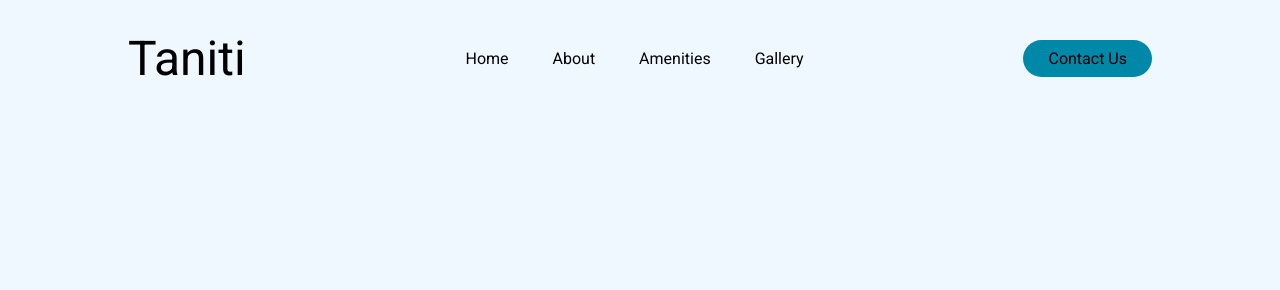
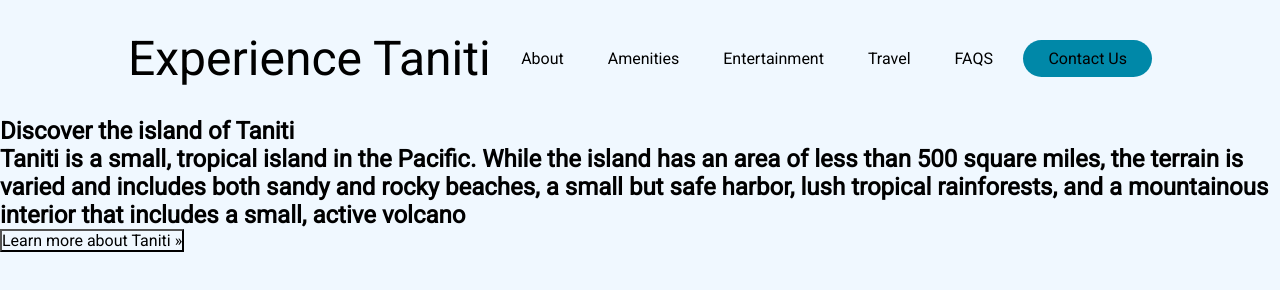
Before and after one commit to HcoSteven/taniti, a plain HTML site: page index.html in a window 1280 px wide. Drawn offline with Linux system fonts and the light colour scheme.

Commit message:
major commit

```diff
--- a/index.html
+++ b/index.html
@@ -9,25 +9,39 @@
 </head>
 <body>
     <header>
-        <a class="logo" href="#">Taniti</a>
+        <a class="logo" href="index.html">Experience Taniti</a>
         <nav>
             <ul class="nav_links">
                 <li>
-                    <a href="#">Home</a>
+                    <a href="about.html">About</a>
                 </li>
                 <li>
-                    <a href="#">About</a>
+                    <a href="amenities.html">Amenities</a>
                 </li>
                 <li>
-                    <a href="#">Amenities</a>
+                    <a href="entertainment.html">Entertainment</a>
                 </li>
                 <li>
-                    <a href="#">Gallery</a>
+                    <a href="travel.html">Travel</a>
+                </li>
+                <li>
+                    <a href="faqs.html">FAQS</a>
                 </li>
             </ul>
         </nav>
-        <a class="contact" href="#"><button>Contact Us</button></a>
+        <a class="contact" href="contact.html"><button>Contact Us</button></a>
     </header>
+
+    <section class="hero">
+        <div class="hero-content">
+            <h1 class="hero-title">Discover the island of Taniti</h1>
+            <h2 class="hero-subtitle">Taniti is a small, tropical island in the Pacific. While the island has an area of less than 500 square miles, the terrain is varied and includes both sandy and rocky beaches, a small but safe harbor, lush tropical rainforests, and a mountainous interior that includes a small, active volcano
+            </h2>
+            <button type="button" class="hero-button" onclick="location.href='about.html'">
+                Learn more about Taniti &raquo;
+           </button>
+        </div>
+    </section>
 
     <script src="index.js"></script>
 </body>
```
